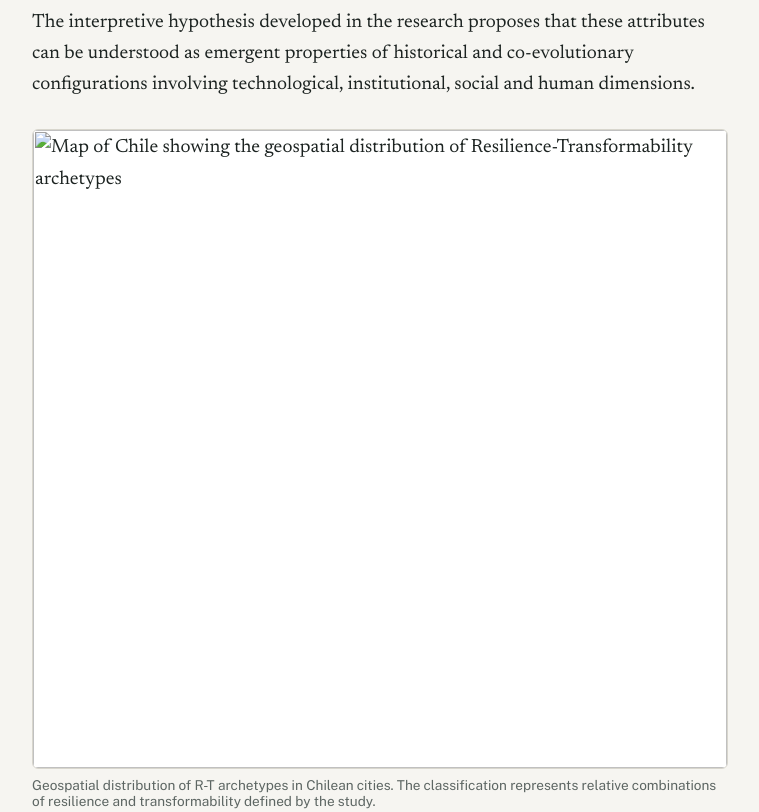
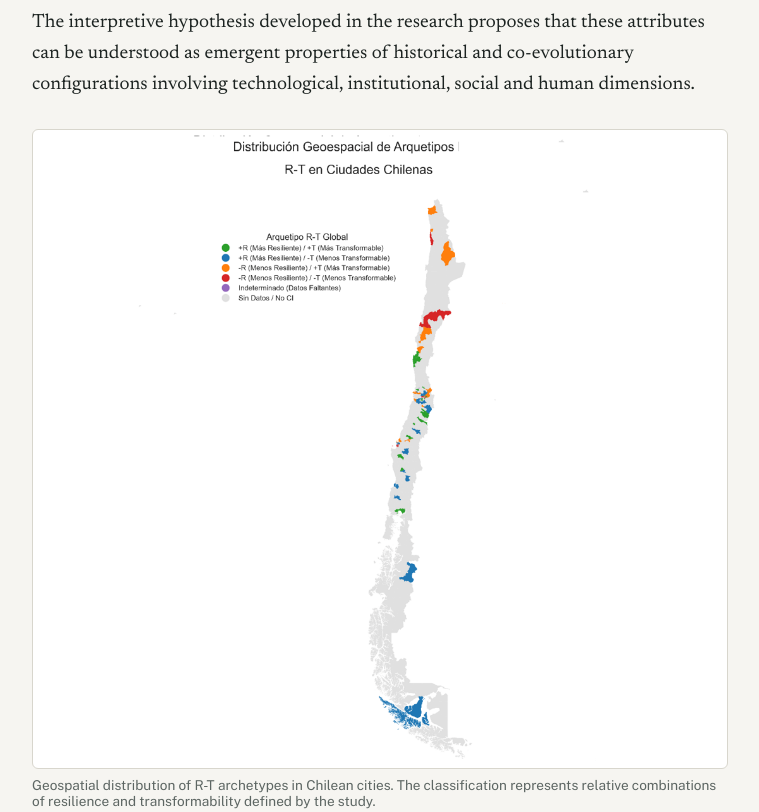
Before and after one commit to cyberzone8/psychosphere-technosphere, a plain HTML site: page index.html in a window 1280 px wide. Shown: the part 7620-8432 px from the top of the page, without its empty margins (260-1019 px from the left). Drawn offline with nearby package versions, Linux system fonts and the light colour scheme.

Commit message:
Change image source and alt text in index.htmlima
Updated image source and alt text for geospatial archetype maps.

```diff
--- a/index.html
+++ b/index.html
@@ -914,10 +914,9 @@ tecnológicas, institucionales, sociales y humanas.
 
 <figure class="img">
 
-<img
-src="images/mapa-arquetipos-rt.png"
-alt="Mapa de Chile mostrando la distribución geoespacial de arquetipos de Resiliencia-Transformabilidad"
-loading="lazy">
+<img src="https://cyberzone8.github.io/psychosphere-technosphere/mapa-arquetipos-rt.png"
+  alt="Mapa de Chile mostrando la distribución geoespacial de arquetipos R-T en ciudades chilenas"
+  loading="lazy">
 
 <figcaption>
 Distribución geoespacial de arquetipos R-T en ciudades chilenas.
@@ -1546,10 +1545,9 @@ technological, institutional, social and human dimensions.
 
 <figure class="img">
 
-<img
-src="images/mapa-arquetipos-rt.png"
-alt="Map of Chile showing the geospatial distribution of Resilience-Transformability archetypes"
-loading="lazy">
+<img src="https://cyberzone8.github.io/psychosphere-technosphere/mapa-arquetipos-rt.png"
+  alt="Mapa de Chile mostrando la distribución geoespacial de arquetipos R-T en ciudades chilenas"
+  loading="lazy">
 
 <figcaption>
 Geospatial distribution of R-T archetypes in Chilean cities.
```
